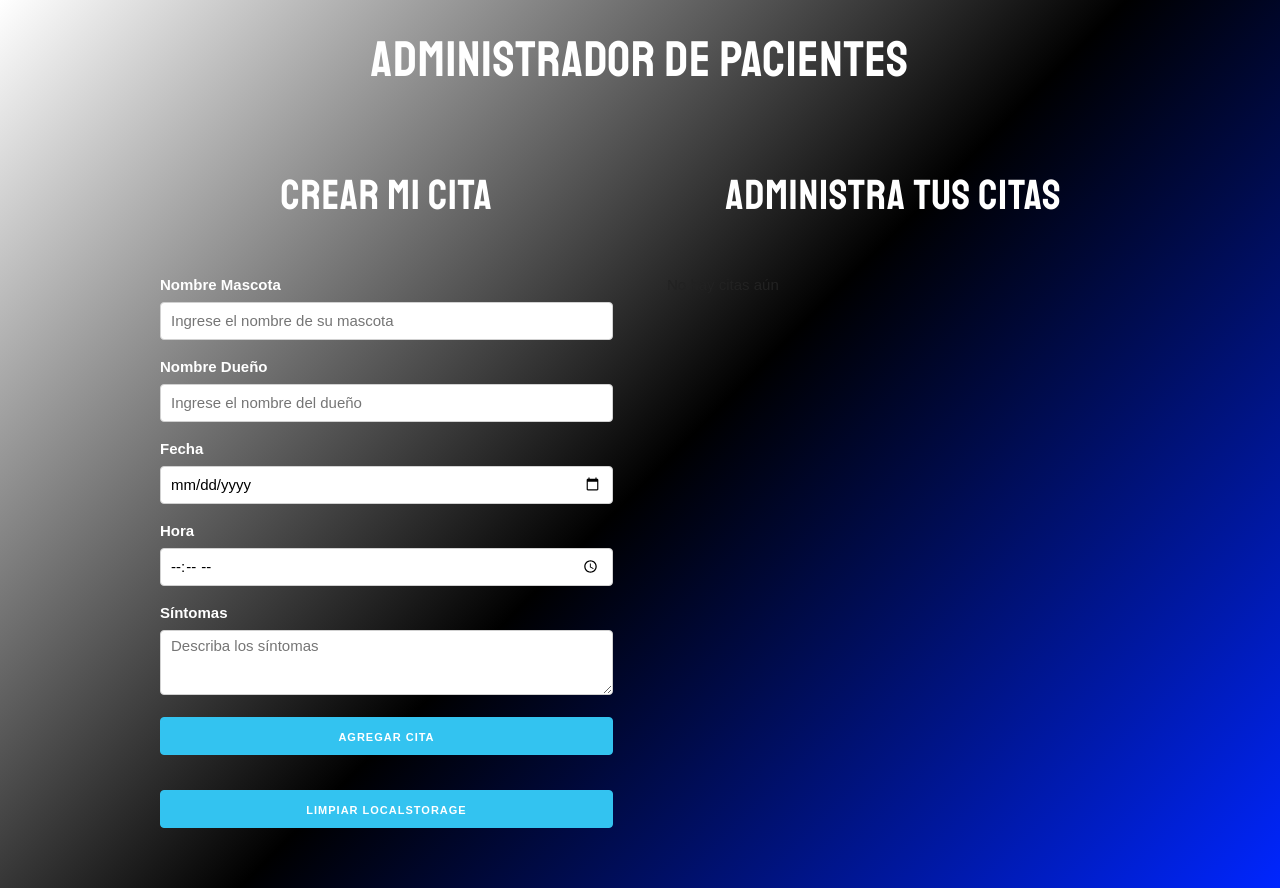
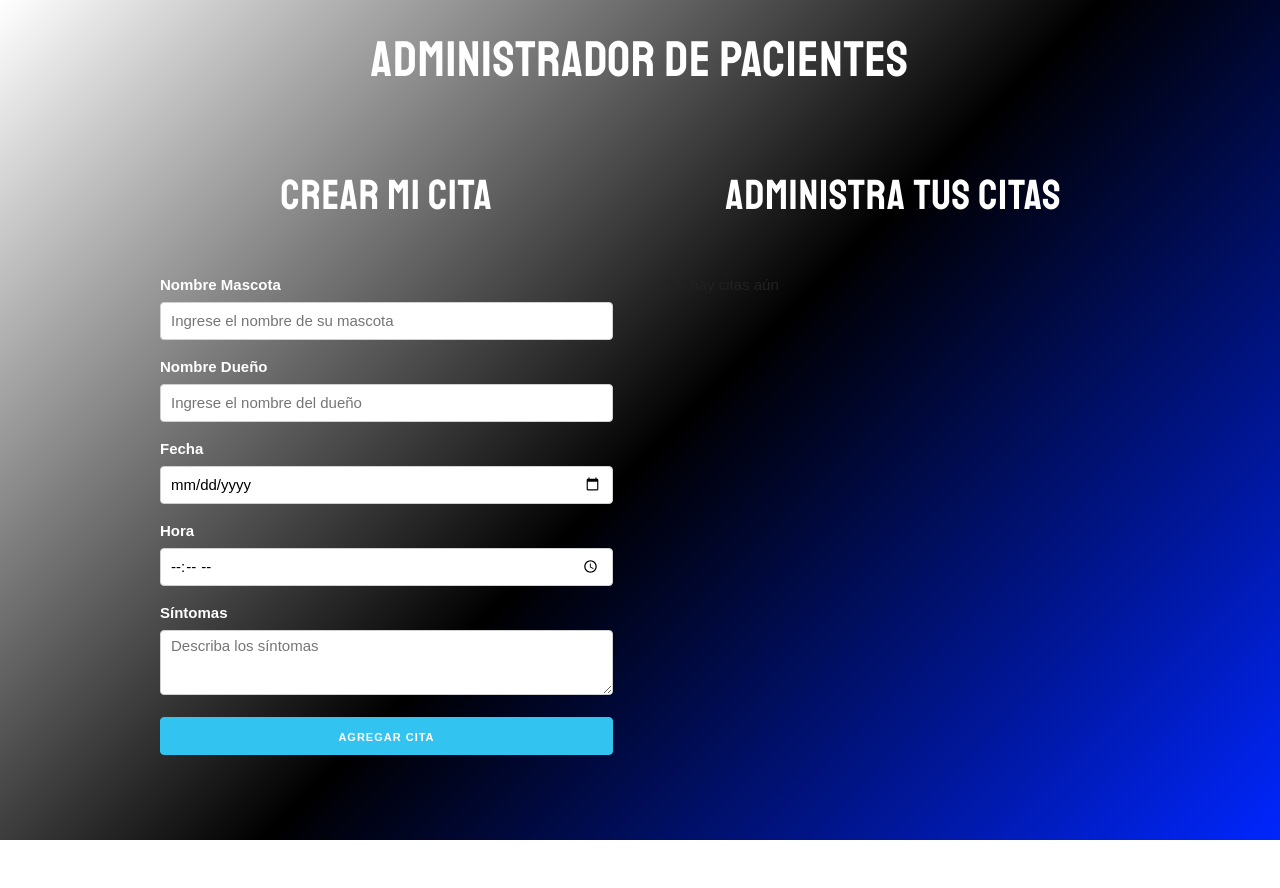
Before and after one commit to DekelUsach/TP4---Citas---Parte-1, a React (Vite) app: page / in a window 1280 px wide. After the commit the page ends 840 px from the top, so only its background shows below. Built offline with nearby package versions, Linux system fonts and the light colour scheme.

Commit message:
Eliminated clearLocaleStorage btn

```diff
--- a/src/Formulario.jsx
+++ b/src/Formulario.jsx
@@ -20,9 +20,9 @@ export default function Formulario({ onNuevaCita }) {
     });
   };
 
-  const clearLocaleStorage = () => {
-    localStorage.clear();
-  };
+  // const clearLocaleStorage = () => {
+  //   localStorage.clear();
+  // };
 
   const mandarDatos = (e) => {
     e.preventDefault();
@@ -101,12 +101,7 @@ export default function Formulario({ onNuevaCita }) {
         </button>
 
       </form>
-      <button
-          onClick={clearLocaleStorage}
-          className="u-full-width button-primary"
-        >
-          Limpiar localStorage
-        </button>
+
     </div>
   );
 }
```
